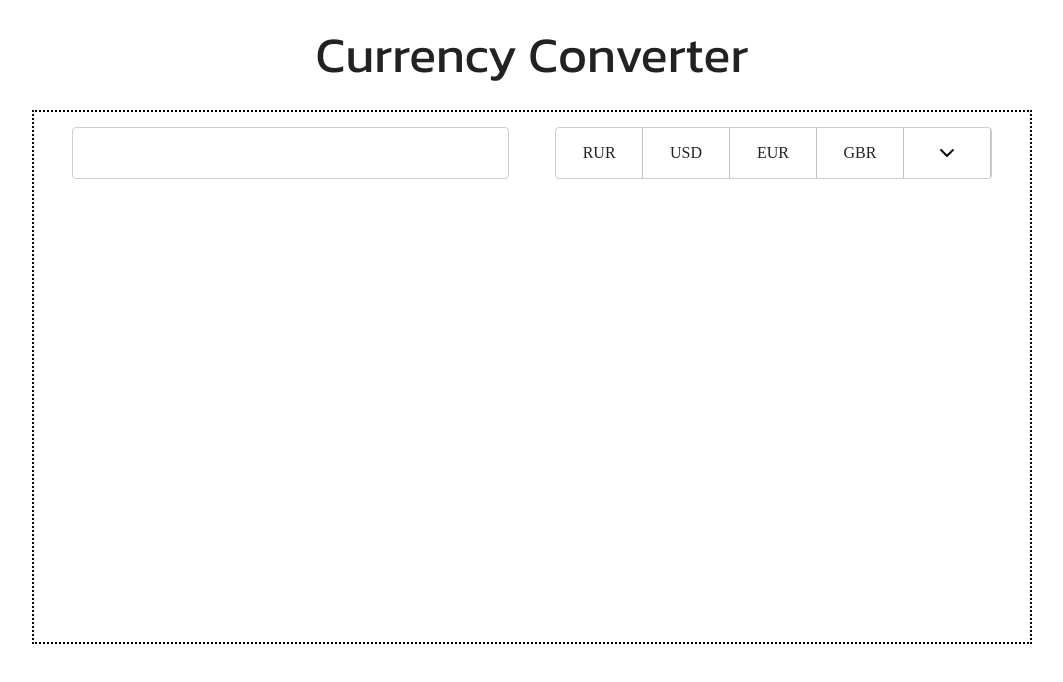
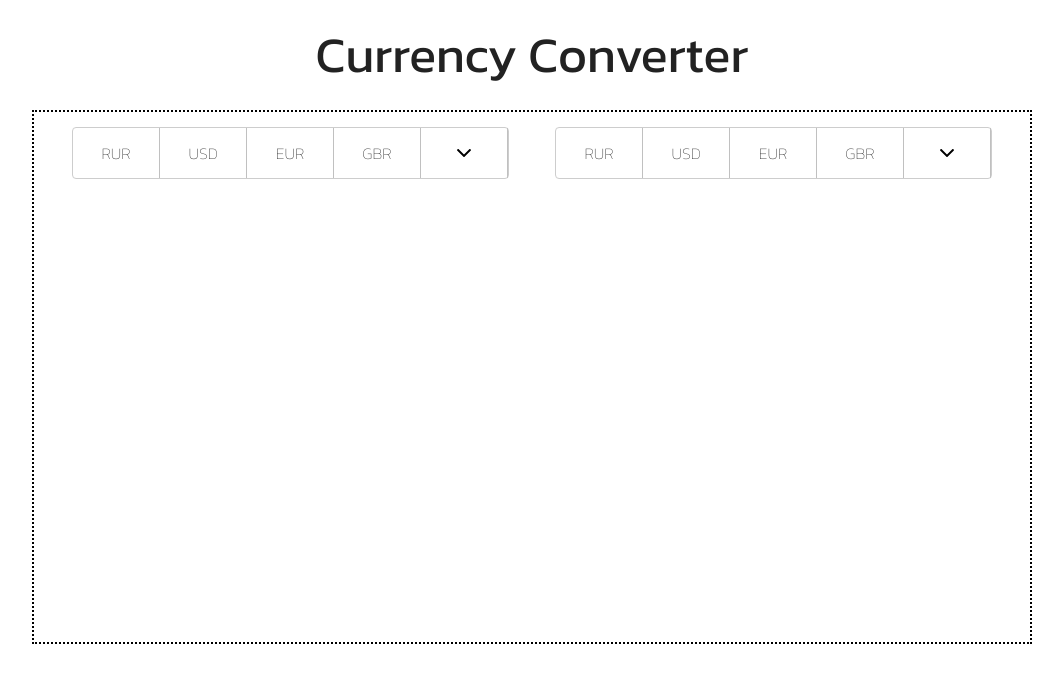
Before and after one commit to waleriQ/currency_converter, a plain HTML site: page index.html in a window 1280 px wide. Shown: the whole page, without its empty margins (108-1171 px from the left). Drawn offline with Linux system fonts and the light colour scheme.

Commit message:
created second calc side

```diff
--- a/index.html
+++ b/index.html
@@ -23,6 +23,30 @@
             <div class="calculator">
                 <div class="calc__side">
                     <div class="calc__switcher">
+                        <div class="calc__switcher__item">
+                            <h2 class="calc__switcher__item__title">
+                                RUR
+                            </h2>
+                        </div>
+                        <div class="calc__switcher__item">
+                            <h2 class="calc__switcher__item__title">
+                                USD
+                            </h2>
+                        </div>
+                        <div class="calc__switcher__item">
+                            <h2 class="calc__switcher__item__title">
+                                EUR
+                            </h2>
+                        </div>
+                        <div class="calc__switcher__item">
+                            <h2 class="calc__switcher__item__title">
+                                GBR
+                            </h2>
+                        </div>
+                        <div class="calc__switcher__item">
+                            <h2 class="calc__switcher__item__title ">
+                            </h2>
+                        </div>
                     </div>
                 </div>
                 <div class="calc__side">
--- a/style.css
+++ b/style.css
@@ -1,6 +1,8 @@
 /* @IMPORTS*/
 @import url('https://fonts.googleapis.com/css2?family=Kanit:wght@100;400;600&display=swap');
 @import url('https://fonts.googleapis.com/css2?family=Kanit:wght@400;600&display=swap');
+@import url('https://fonts.googleapis.com/css2?family=Kanit:wght@100&display=swap');
+
 .header {
     margin-top: 30px;
 }
@@ -52,9 +54,12 @@
     height: 100%;
 }
 .calc__switcher__item__title {
+    font-family: 'Kanit', sans-serif;
     padding: 17px;
+    font-weight: 100;
 }
 .calc__switcher__item:last-child {
     background: url("./assets/img/angle-arrow-down.svg") no-repeat 50%;
     background-size: 14px;
+
 }
```
